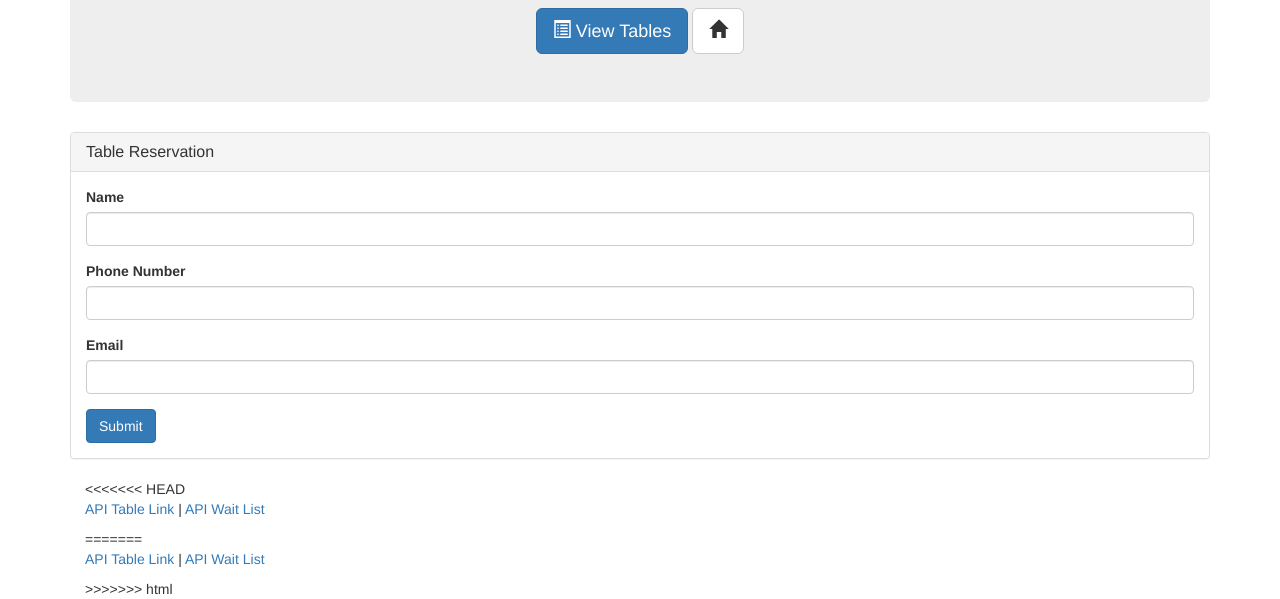
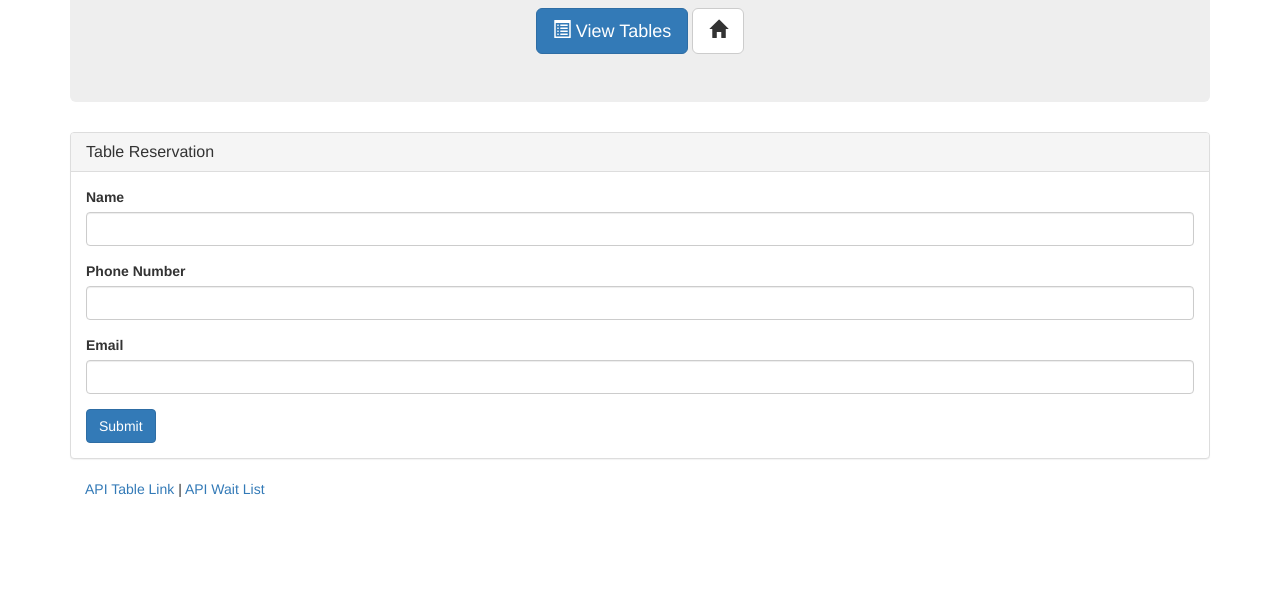
Before and after one commit to AbcAbcwebd/Hot-Restaurant, a website: page app/public/reserve.html in a window 1280 px wide. Shown: the part 314-913 px from the top of the page. After the commit the page ends 823 px from the top, so only its background shows below. Drawn offline with nearby package versions, Linux system fonts and the light colour scheme.

Commit message:
fix merge

```diff
--- a/app/public/reserve.html
+++ b/app/public/reserve.html
@@ -9,7 +9,7 @@
 	<link rel="stylesheet" href="https://bootswatch.com/darkly/bootstrap.min.css">
 	<script src="https://code.jquery.com/jquery.js"></script>
 	<script src="https://maxcdn.bootstrapcdn.com/bootstrap/3.3.6/js/bootstrap.min.js" integrity="sha384-0mSbJDEHialfmuBBQP6A4Qrprq5OVfW37PRR3j5ELqxss1yVqOtnepnHVP9aJ7xS" crossorigin="anonymous"></script>
-	<script src="app.js"></script>
+	<script src="/app.js"></script>
 
 </head>
 <body>
@@ -67,11 +67,7 @@
 
 	    <footer class="footer">
 	      <div class="container">
-<<<<<<< HEAD
-	        <p><a href="/api/reservations">API Table Link</a> | <a href="/api/waitlist">API Wait List</a> </p>
-=======
 	        <p><a href="/api/reservations">API Table Link</a> | <a href="/api/wait-list">API Wait List</a> </p>
->>>>>>> html
 	      </div>
 	    </footer>
 
```
Also changed, not shown: app/public/tables.html (+1 -1 lines).
